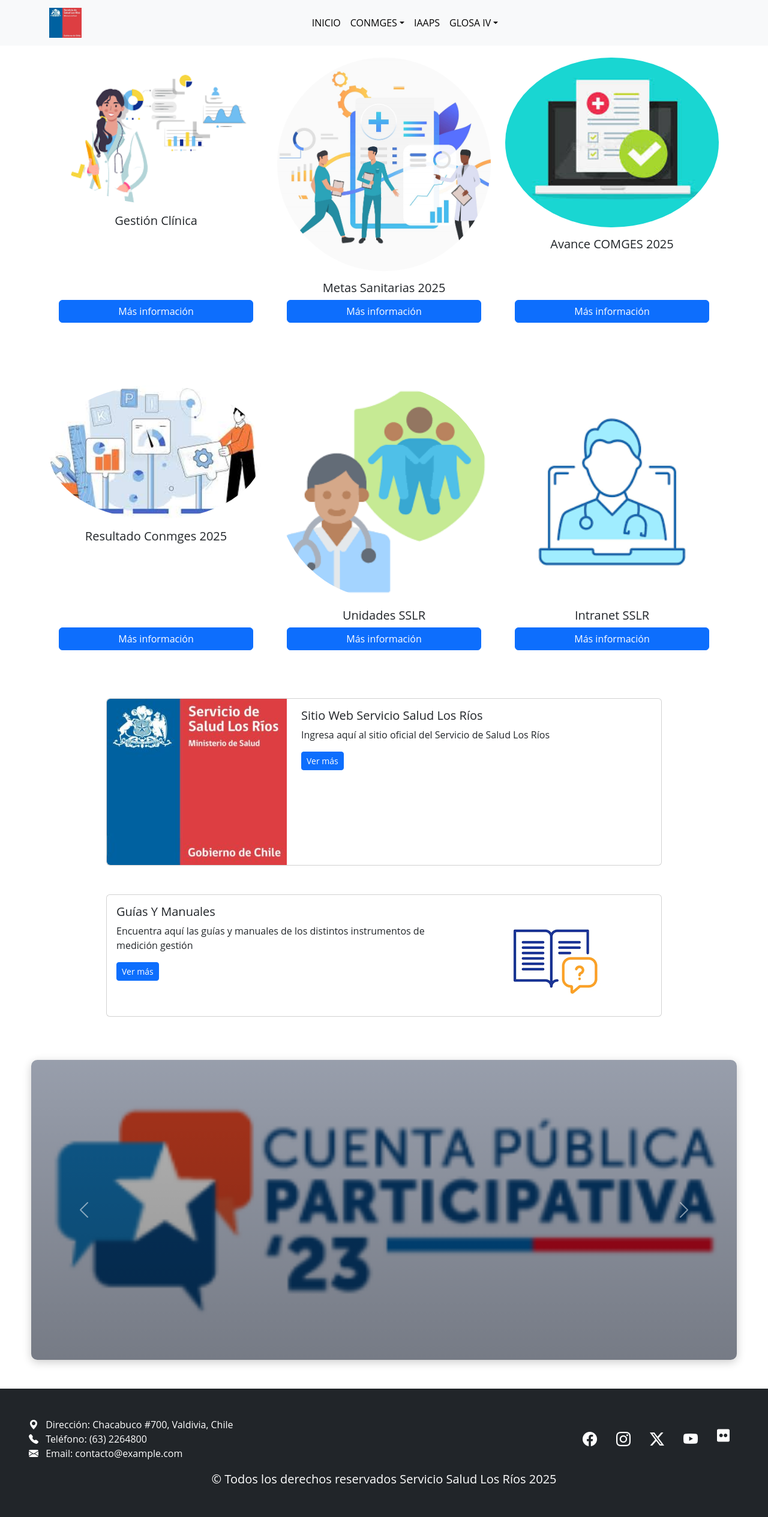
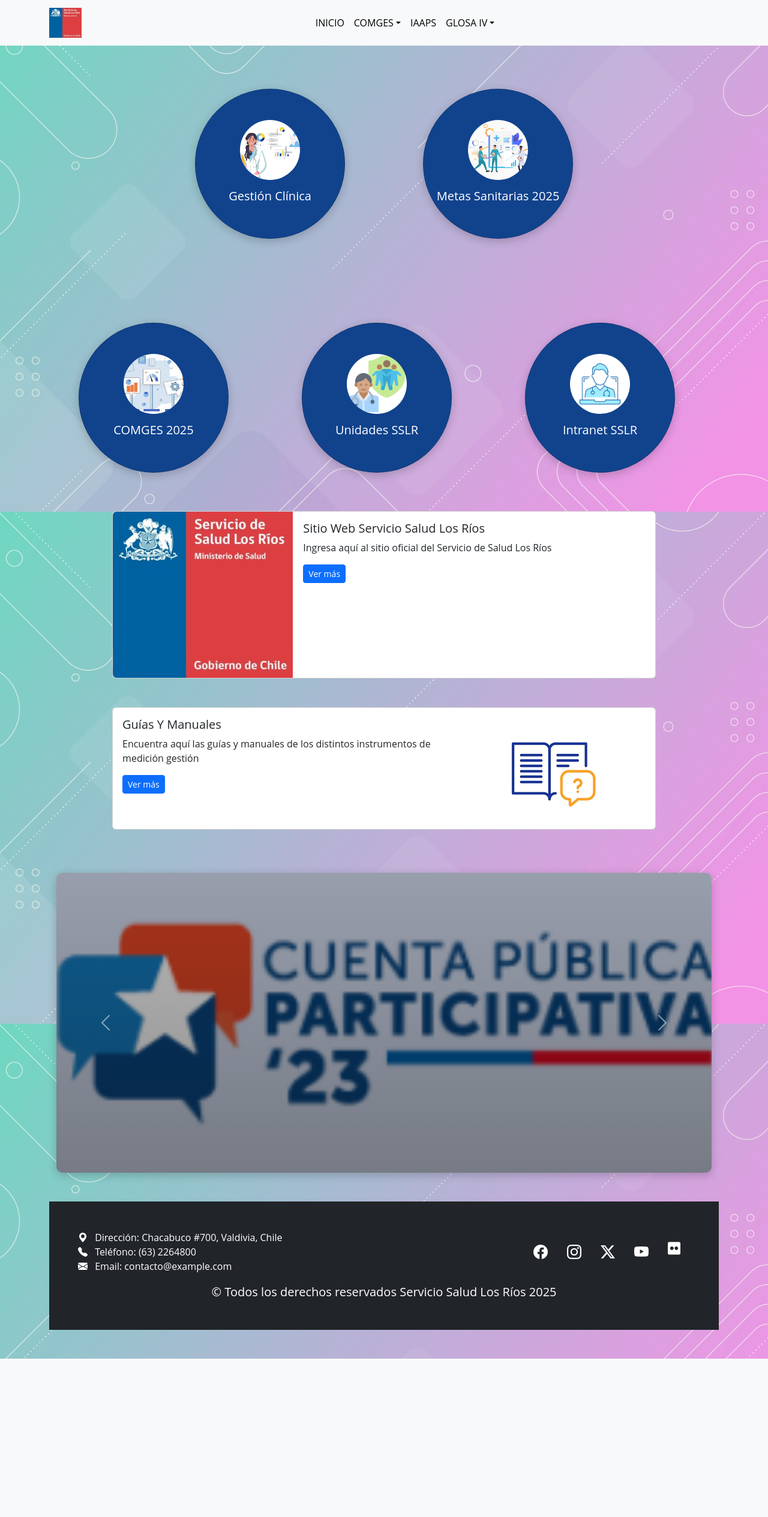
Before and after one commit to MauricioSierpe87/SSLR, a Django app: page / in a window 1280 px wide. Shown: the whole page at 60% size. After the commit the page ends 2265 px from the top, so only its background shows below. Run offline with Django 5.2, Linux system fonts and the light colour scheme; some libraries are stand-ins or nearby versions.

Commit message:
subida del dia 29, donde se hizo cambio de fondo

```diff
--- a/appgestion/static/css/style.css
+++ b/appgestion/static/css/style.css
@@ -5,12 +5,16 @@
 
 }
 
-body
-{
+body {
     font-family: 'Open Sans', sans-serif;
-    background-image: ('/static/img/fondo1.jpg');
+   /* Reemplaza con la ruta correcta */
+    background-size: cover; /* Cubre todo el fondo sin distorsión */
+    background-position: center; /* Centra la imagen */
+    background-repeat: no-repeat; /* Evita que se repita */
+    background-attachment: fixed; /* Fija la imagen al desplazarse (opcional) */
     color: #333;
 }
+
 
 
 
@@ -190,35 +194,35 @@
 
 
 /* Estilos para las cards circulares */
-.circular-card {
-    height: 18rem; /* Mismo valor que el width para hacerlas perfectamente circulares */
-    border-radius: 50% !important;
-    overflow: hidden;
+    /* Tarjetas redondas azules */
+    .card.round-card {
+        background-color:rgb(17, 67, 141);
+        color: white;
+        border-radius: 50%;
+        width: 250px;
+        height: 250px;
         display: flex;
         flex-direction: column;
         align-items: center;
-    justify-content: space-between;
-    padding-bottom: 1rem;
+        justify-content: center;
+        text-align: center;
+        padding: 20px;
         transition: transform 0.3s ease;
+        margin-top: 100px;
+        box-shadow: 0 4px 15px rgba(0,0,0,0.2); /* Sombra suave */
     }
 
-.circular-card:hover {
+    .card.round-card:hover {
         transform: scale(1.05);
     }
 
-.circular-card .card-img-top {
-    width: 100%;
-    height: 60%; /* Ajusta según necesidad */
+    .card.round-card img {
+        width: 100px;
+        height: 100px;
+        border-radius: 50%;
         object-fit: cover;
-    border-top-left-radius: 50% !important;
-    border-top-right-radius: 50% !important;
+        margin-bottom: 15px;
     }
-
-.circular-card .card-body {
-    width: 100%;
-    padding: 1rem;
-}
-
 /* Ajustes para responsive */
 @media (max-width: 768px) {
     .circular-card {
--- a/appgestion/templates/index.html
+++ b/appgestion/templates/index.html
@@ -14,6 +14,14 @@
     <link rel="icon" href="data:,">
 </head>
 <body>
+{% load static %}  <!-- Debe ir al inicio del archivo -->
+
+<style>
+    body {
+        background-image: url("{% static 'img/marco2.jpg' %}");
+        background-size: cover;
+    }
+</style>
     <!-- Menú Navbar-->
 <nav class="navbar navbar-expand-lg  fixed-top navbar-light bg-light">
   <div class="container">
@@ -32,7 +40,7 @@
           <a class="nav-link" aria-current="page" href="#">INICIO</a>
         </li>
         <li class="nav-item dropdown">
-          <a class="nav-link dropdown-toggle" data-bs-toggle="dropdown" href="#" role="button" aria-expanded="false">CONMGES</a>
+          <a class="nav-link dropdown-toggle" data-bs-toggle="dropdown" href="#" role="button" aria-expanded="false">COMGES</a>
           <ul class="dropdown-menu">
             <li><a class="dropdown-item" href="#">COMGES 2025</a></li>
           </ul>
@@ -58,73 +66,56 @@
 
 <div class="container my-5 mt-5">
         <!-- Fila 1: 3 columnas superiores -->
-        <div class="row mb-4">
+        <div class="row mb-4 justify-content-center mt-5">
             <!-- Tarjeta 1 -->
-            <div class="col-md-4 mb-3 mt-5">
-                <div class="card h-100 border-0">
-                    <img src="{% static 'img/gestiionclinica.jpg'%}" class="card-img-top rounded-circle" alt="Imagen 1">
-                    <div class="card-body">
-                        <h5 class="card-title text-center">Gestión Clínica</h5>
-                        <a href="#" class="btn btn-primary">Más información</a>
-                    </div>
+    <div class="col-md-4 mb-3 d-flex justify-content-center">
+      <div class="card round-card">
+        <img src="{% static 'img/gestiionclinica.jpg' %}" alt="Gestión Clínica">
+        <h5 class="card-title">Gestión Clínica</h5>
+        <a href="#"></a>
       </div>
     </div>
 
             <!-- Tarjeta 2 -->
-            <div class="col-md-4 mb-3 mt-5">
-                <div class="card h-100 border-0">
-                    <img src="{% static 'img/metassanitarias.jpg'%}" class="card-img-top rounded-circle" alt="Imagen 2">
-                    <div class="card-body">
-                        <h5 class="card-title text-center">Metas Sanitarias 2025</h5>
-                        <a href="#" class="btn btn-primary">Más información</a>
-                    </div>
+            <div class="col-md-4 mb-3 d-flex justify-content-center">
+      <div class="card round-card">
+        <img src="{% static 'img/metassanitarias.jpg' %}" alt="Metas Sanitarias 2025">
+        <h5 class="card-title">Metas Sanitarias 2025</h5>
+        <a href="#"></a>
       </div>
     </div>
 
             <!-- Tarjeta 3 -->
-            <div class="col-md-4 mb-3 mt-5">
-                <div class="card h-100 border-0">
-                    <img src="{% static 'img/CONMGES2025.JPG'%}" class="card-img-top rounded-circle" alt="Imagen 3">
-                    <div class="card-body">
-                        <h5 class="card-title text-center">Avance COMGES 2025</h5>
-                        <a href="#" class="btn btn-primary">Más información</a>
-                    </div>
-                </div>
-            </div>
+
   </div>
 
         <!-- Fila 2: 3 columnas inferiores -->
         <div class="row">
             <!-- Tarjeta 4 -->
-            <div class="col-md-4 mb-3 mt-5">
-                <div class="card h-100 border-0">
-                    <img src="{% static 'img/conmgess.jpg'%}" class="card-img-top rounded-circle" alt="Imagen 4">
-                    <div class="card-body">
-                        <h5 class="card-title text-center">Resultado Conmges 2025</h5>
-                        <a href="#" class="btn btn-primary">Más información</a>
-                    </div>
+           <div class="row justify-content-center">
+    <div class="col-md-4 mb-3 d-flex justify-content-center">
+      <div class="card round-card">
+        <img src="{% static 'img/conmgess.jpg' %}" alt="Resultado COMGES 2025">
+        <h5 class="card-title">COMGES 2025</h5>
+        <a href="#"></a>
       </div>
     </div>
 
             <!-- Tarjeta 5 -->
-            <div class="col-md-4 mb-3 mt-5">
-                <div class="card h-100 border-0">
-                    <img src="{% static 'img/unidadsslr.jpg'%}" class="card-img-top rounded-circle" alt="Imagen 5">
-                    <div class="card-body">
-                        <h5 class="card-title text-center">Unidades SSLR</h5>
-                        <a href="https://sslosrios.redsalud.gob.cl/equipo-directivo/" class="btn btn-primary">Más información</a>
-                    </div>
+             <div class="col-md-4 mb-3 d-flex justify-content-center">
+      <div class="card round-card">
+        <img src="{% static 'img/unidadsslr.jpg' %}" alt="Unidades SSLR">
+        <h5 class="card-title">Unidades SSLR</h5>
+        <a href="#"></a>
       </div>
     </div>
 
             <!-- Tarjeta 6 -->
-            <div class="col-md-4 mb-3 mt-5">
-                <div class="card h-100 border-0">
-                    <img src="{% static 'img/intranet.jpg'%}" class="card-img-top rounded-circle" alt="Imagen 6">
-                    <div class="card-body">
-                        <h5 class="card-title text-center">Intranet SSLR</h5>
-                        <a href="https://sslosrios.redsalud.gob.cl/inicio/" class="btn btn-primary">Más información</a>
-                    </div>
+            <div class="col-md-4 mb-3 d-flex justify-content-center">
+      <div class="card round-card">
+        <img src="{% static 'img/intranet.jpg' %}" alt="Intranet SSLR">
+        <h5 class="card-title">Intranet SSLR</h5>
+        <a href="#"></a>
       </div>
     </div>
   </div>
@@ -225,6 +216,8 @@
 
 <!-- Footer -->
 
+<!-- Footer -->
+
 <div class="footer">
   <div class="container-fluid bg-dark p-5 mt-5">
     <div class="row align-items-center">
@@ -258,7 +251,6 @@
   </div>
 </div>
 
-
 <script src="https://cdn.jsdelivr.net/npm/bootstrap@5.3.6/dist/js/bootstrap.bundle.min.js" integrity="sha384-j1CDi7MgGQ12Z7Qab0qlWQ/Qqz24Gc6BM0thvEMVjHnfYGF0rmFCozFSxQBxwHKO" crossorigin="anonymous"></script>
 </body>
 
--- a/gestionvaldivia/settings.py
+++ b/gestionvaldivia/settings.py
@@ -120,7 +120,7 @@
 # Archivos estáticos (CSS, JavaScript, Images)
 STATIC_URL = '/static/'
  # Donde buscan los archivos estáticos
-STATIC_ROOT = os.path.join(BASE_DIR, 'staticfiles')    # Donde se recolectan para producción
+STATIC_ROOT = os.path.join(BASE_DIR, 'static')    # Donde se recolectan para producción
 STATICFILES_DIRS = [os.path.join(BASE_DIR, 'appgestion/static')]
 # Archivos multimedia (uploads)
 MEDIA_URL = '/media/'
```
Also changed, not shown: appgestion/static/img/marco1.jpg (added), appgestion/static/img/marco2.jpg (added), appgestion/static/img/marcodecurva.jpg (added), appgestion/templates/comges.html (added), appgestion/templates/gestionclinica.html (added), appgestion/templates/glosa.html (added), appgestion/templates/iaaps.html (added), appgestion/templates/metasanitarias.html (added). Lines whose indentation alone changed are shown as unchanged.
